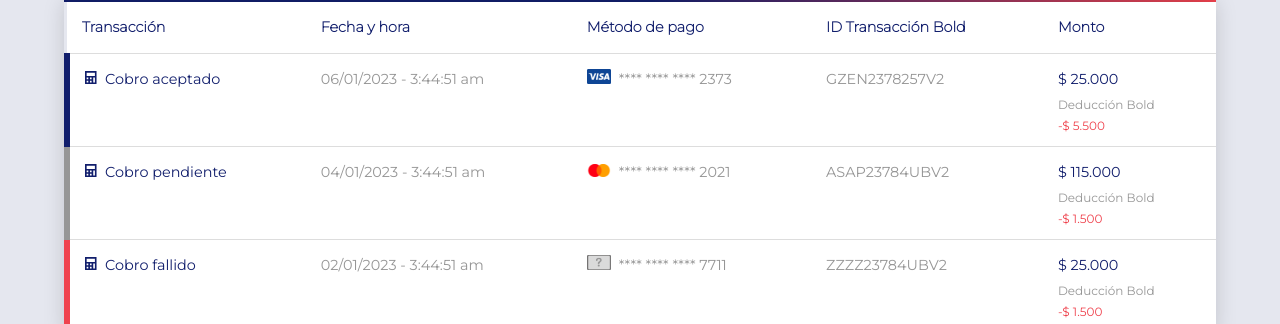
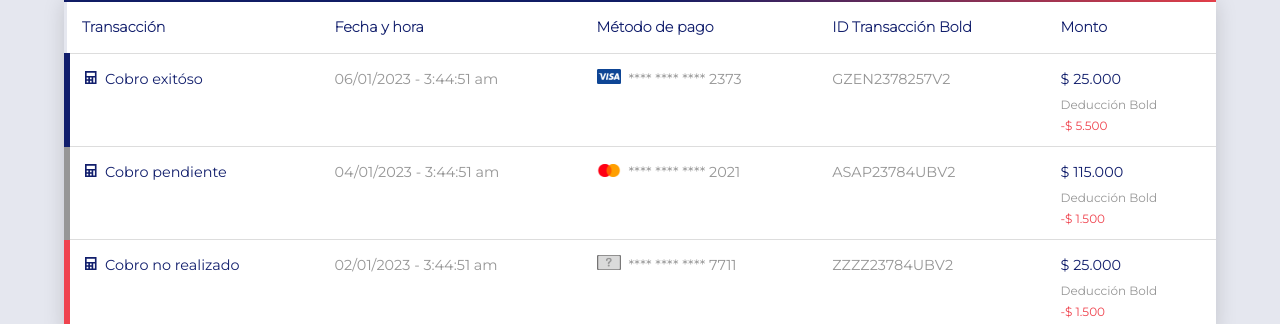
Before and after one commit to mcsrk/bold-technical-test, a React (Create React App) app: page / in a window 1280 px wide. Shown: the part 287-611 px from the top of the page. Built offline with nearby package versions, Linux system fonts and the light colour scheme.

Commit message:
minor data display changes

```diff
--- a/src/components/CustomRow.jsx
+++ b/src/components/CustomRow.jsx
@@ -23,9 +23,9 @@ const mappePayMethods = {
 };
 
 const mappedStatuses = {
-  accepted: "Cobro aceptado",
+  accepted: "Cobro exitóso",
   pending: "Cobro pendiente",
-  failed: "Cobro fallido",
+  failed: "Cobro no realizado",
 };
 
 const CustomRow = ({ item }) => {
@@ -54,7 +54,7 @@ const CustomRow = ({ item }) => {
           src={mappePayMethods[payMethod] || logoUnknown}
           alt="logo-master-card"
         />
-        {replaceChars(payCard, 12) || "**** **** **** XXXX"}
+        {replaceChars(payCard, 12,'*') || "**** **** **** XXXX"}
       </td>
       <td className="pay-id-bold">{payId || "XXXXXXXXXX"}</td>
       <td className="amount-container">
--- a/src/components/SalesTable.jsx
+++ b/src/components/SalesTable.jsx
@@ -6,6 +6,8 @@ import "./SalesTable.scss";
 // Components
 import CustomRow from "./CustomRow";
 import TableName from "./TableName";
+
+// Utils
 import { sortObjsByDate } from "../utils/utils";
 
 const SalesTable = ({ data }) => {
```
